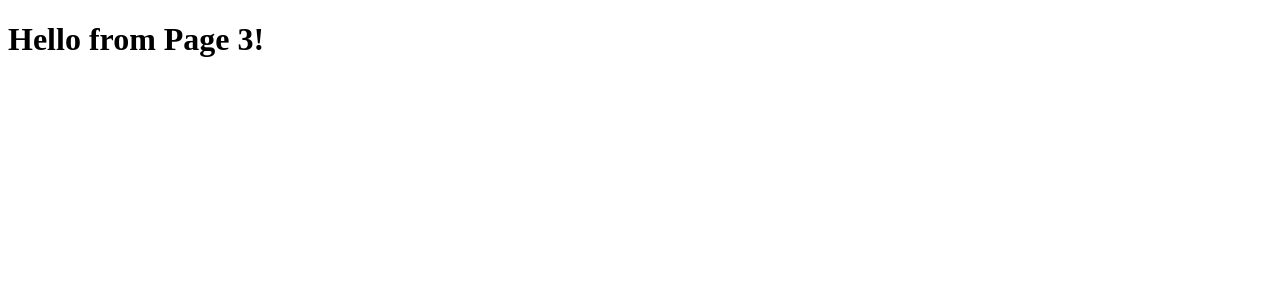
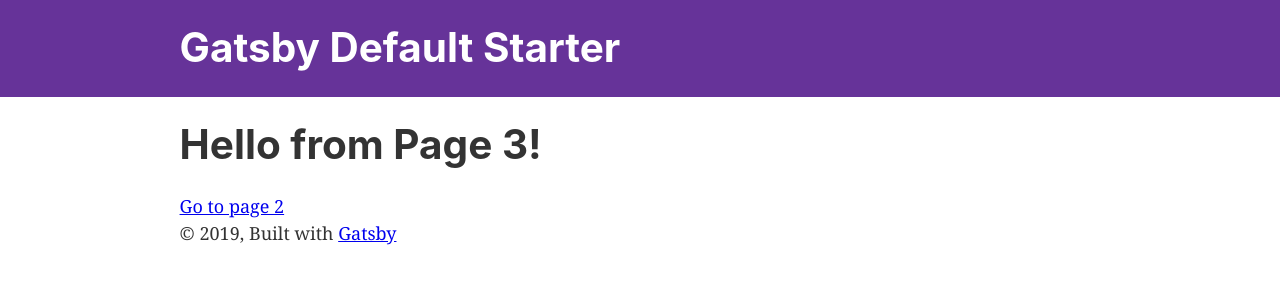
Before and after one commit to lacoludo/gatsby-garb, a Gatsby site: page /posts/page-3 in a window 1280 px wide. Built offline with nearby package versions, Linux system fonts and the light colour scheme; Gatsby itself is replaced by a stand-in of ours.

Commit message:
Adding app structure with layout component/links in Gatsby

```diff
--- a/src/pages/posts/page-3.js
+++ b/src/pages/posts/page-3.js
@@ -1,7 +1,11 @@
 import React from 'react'
+import { Link } from 'gatsby'
+
+import Layout from '../../components/layout'
 
 export default () => (
-  <div>
+  <Layout>
     <h1>Hello from Page 3!</h1>
-  </div>
+    <Link to="/page-2">Go to page 2</Link>
+  </Layout>
 )
```
Also changed, not shown: package.json (+9 -9 lines), 2 other files.
